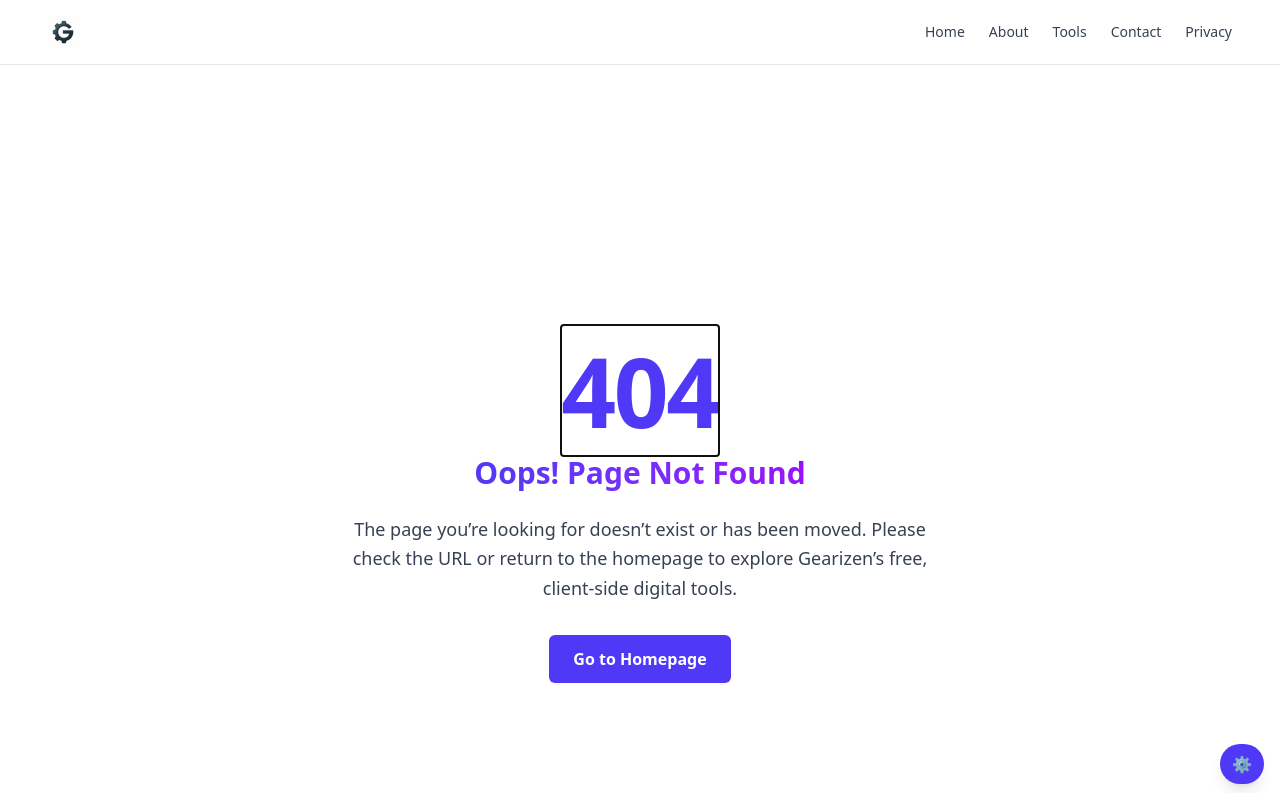
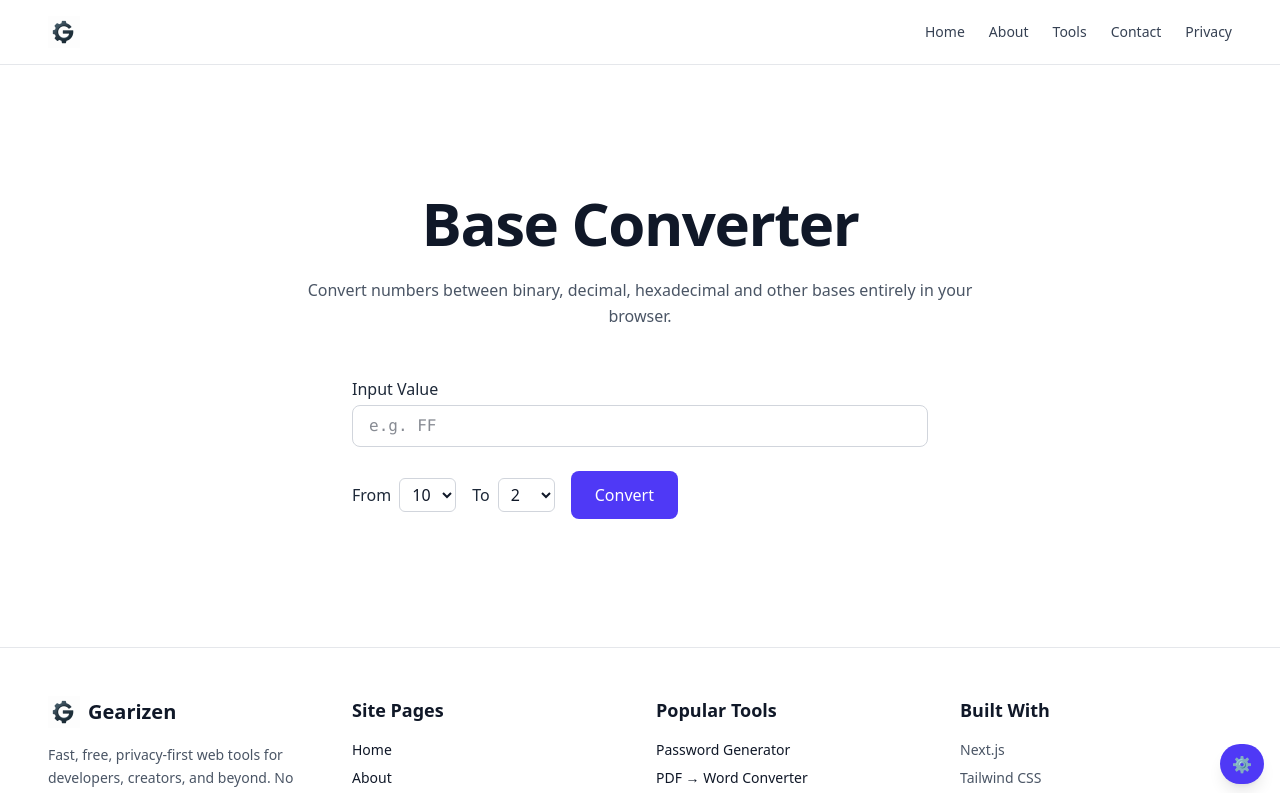
Before and after one commit to tahir-ozcan/gearizen, a Next.js app: page /tools/base-converter in a window 1280 px wide. Before the commit this address had no page. Shown: the top 793 px of the page. Built offline with nearby package versions, Linux system fonts and the light colour scheme.

Commit message:
feat: add number base converter tool

```diff
--- /dev/null
+++ b/app/tools/base-converter/base-converter-client.tsx
@@ -0,0 +1,133 @@
+"use client";
+
+import { useState } from "react";
+import { convertBase } from "../../../lib/convert-base";
+
+export default function BaseConverterClient() {
+  const [input, setInput] = useState("");
+  const [fromBase, setFromBase] = useState(10);
+  const [toBase, setToBase] = useState(2);
+  const [output, setOutput] = useState("");
+  const [error, setError] = useState<string | null>(null);
+
+  const handleConvert = () => {
+    setError(null);
+    try {
+      const result = convertBase(input.trim(), fromBase, toBase);
+      setOutput(result);
+    } catch (e) {
+      const msg = e instanceof Error ? e.message : "Conversion failed";
+      setError(msg);
+      setOutput("");
+    }
+  };
+
+  const copyOutput = async () => {
+    if (!output) return;
+    try {
+      await navigator.clipboard.writeText(output);
+      alert("✅ Copied to clipboard!");
+    } catch {
+      alert("❌ Copy failed.");
+    }
+  };
+
+  const baseOptions = Array.from({ length: 35 }, (_, i) => i + 2);
+
+  return (
+    <section
+      id="base-converter"
+      aria-labelledby="base-converter-heading"
+      className="container-responsive py-20 text-gray-900 antialiased selection:bg-indigo-200 selection:text-indigo-900"
+    >
+      <h1
+        id="base-converter-heading"
+        className="text-4xl sm:text-5xl md:text-6xl font-extrabold text-center mb-6 tracking-tight"
+      >
+        Base Converter
+      </h1>
+      <p className="text-center text-gray-600 mb-12 max-w-2xl mx-auto leading-relaxed">
+        Convert numbers between binary, decimal, hexadecimal and other bases entirely in your browser.
+      </p>
+
+      <div className="max-w-xl mx-auto space-y-6">
+        <div>
+          <label htmlFor="input-value" className="block mb-1 font-medium text-gray-800">
+            Input Value
+          </label>
+          <input
+            id="input-value"
+            value={input}
+            onChange={(e) => setInput(e.target.value)}
+            placeholder="e.g. FF"
+            className="input-base font-mono"
+          />
+        </div>
+
+        <div className="flex flex-wrap items-center gap-4">
+          <label className="flex items-center space-x-2">
+            <span className="font-medium text-gray-800">From</span>
+            <select
+              value={fromBase}
+              onChange={(e) => setFromBase(Number(e.target.value))}
+              className="border border-gray-300 rounded-md px-2 py-1 focus:outline-none focus:ring-2 focus:ring-indigo-500"
+            >
+              {baseOptions.map((b) => (
+                <option key={b} value={b}>
+                  {b}
+                </option>
+              ))}
+            </select>
+          </label>
+          <label className="flex items-center space-x-2">
+            <span className="font-medium text-gray-800">To</span>
+            <select
+              value={toBase}
+              onChange={(e) => setToBase(Number(e.target.value))}
+              className="border border-gray-300 rounded-md px-2 py-1 focus:outline-none focus:ring-2 focus:ring-indigo-500"
+            >
+              {baseOptions.map((b) => (
+                <option key={b} value={b}>
+                  {b}
+                </option>
+              ))}
+            </select>
+          </label>
+          <button
+            type="button"
+            onClick={handleConvert}
+            className="btn-primary"
+          >
+            Convert
+          </button>
+        </div>
+
+        {error && (
+          <p role="alert" className="text-red-600 text-sm">
+            {error}
+          </p>
+        )}
+
+        {output !== "" && (
+          <div>
+            <label htmlFor="output-value" className="block mb-1 font-medium text-gray-800">
+              Output Value
+            </label>
+            <input
+              id="output-value"
+              readOnly
+              value={output}
+              className="input-base font-mono bg-gray-50"
+            />
+            <button
+              onClick={copyOutput}
+              className="mt-4 px-4 py-2 bg-green-600 text-white rounded-md hover:bg-green-700 focus:outline-none focus:ring-2 focus:ring-green-500 text-sm font-medium"
+            >
+              Copy Result
+            </button>
+          </div>
+        )}
+      </div>
+    </section>
+  );
+}
--- /dev/null
+++ b/app/tools/base-converter/page.tsx
@@ -0,0 +1,58 @@
+import type { Metadata } from "next";
+import BaseConverterClient from "./base-converter-client";
+import BreadcrumbJsonLd from "@/app/components/BreadcrumbJsonLd";
+
+export const metadata: Metadata = {
+  metadataBase: new URL("https://gearizen.com"),
+  title: "Number Base Converter",
+  description:
+    "Convert numbers between different bases like binary, decimal and hexadecimal directly in your browser.",
+  keywords: [
+    "base converter",
+    "number base converter",
+    "binary converter",
+    "hex converter",
+    "radix converter",
+    "Gearizen tools",
+  ],
+  authors: [{ name: "Gearizen Team", url: "https://gearizen.com/about" }],
+  robots: { index: true, follow: true },
+  alternates: { canonical: "https://gearizen.com/tools/base-converter" },
+  openGraph: {
+    title: "Number Base Converter | Gearizen",
+    description:
+      "Convert numbers across binary, decimal, hexadecimal and more with Gearizen's client-side Base Converter.",
+    url: "https://gearizen.com/tools/base-converter",
+    siteName: "Gearizen",
+    locale: "en_US",
+    type: "website",
+    images: [
+      {
+        url: "/og-placeholder.svg",
+        width: 1200,
+        height: 630,
+        alt: "Gearizen Number Base Converter",
+      },
+    ],
+  },
+  twitter: {
+    card: "summary_large_image",
+    title: "Number Base Converter | Gearizen",
+    description:
+      "Convert numbers between any bases 2-36 entirely on your device with Gearizen.",
+    creator: "@gearizen",
+    images: ["/og-placeholder.svg"],
+  },
+};
+
+export default function BaseConverterPage() {
+  return (
+    <>
+      <BreadcrumbJsonLd
+        pageTitle="Number Base Converter"
+        pageUrl="https://gearizen.com/tools/base-converter"
+      />
+      <BaseConverterClient />
+    </>
+  );
+}
--- a/app/tools/tools-client.tsx
+++ b/app/tools/tools-client.tsx
@@ -35,6 +35,7 @@ import {
   Link as LinkIcon,
   Hash,
   Braces,
+  Calculator,
 } from "lucide-react";
 
 interface Tool {
@@ -228,6 +229,12 @@ const tools: Tool[] = [
     description: "Encode or decode URLs and query strings.",
   },
   {
+    href: "/tools/base-converter",
+    Icon: Calculator,
+    title: "Number Base Converter",
+    description: "Convert numbers between binary, decimal, hex and more.",
+  },
+  {
     href: "/tools/sha-hash-generator",
     Icon: Hash,
     title: "Hash Generator",
--- /dev/null
+++ b/lib/convert-base.ts
@@ -0,0 +1,42 @@
+const DIGITS = "0123456789ABCDEFGHIJKLMNOPQRSTUVWXYZ";
+
+function parseToBigInt(value: string, base: number): bigint {
+  let result = 0n;
+  for (const char of value.toUpperCase()) {
+    const digit = DIGITS.indexOf(char);
+    if (digit < 0 || digit >= base) {
+      throw new Error("Invalid digit for base " + base);
+    }
+    result = result * BigInt(base) + BigInt(digit);
+  }
+  return result;
+}
+
+function bigIntToString(value: bigint, base: number): string {
+  if (value === 0n) return "0";
+  let n = value;
+  let result = "";
+  const b = BigInt(base);
+  while (n > 0n) {
+    const digit = Number(n % b);
+    result = DIGITS[digit] + result;
+    n /= b;
+  }
+  return result;
+}
+
+/**
+ * Convert a number string from one base to another.
+ * Supports bases from 2 to 36 and arbitrary-length integers.
+ */
+export function convertBase(value: string, fromBase: number, toBase: number): string {
+  if (fromBase < 2 || fromBase > 36 || toBase < 2 || toBase > 36) {
+    throw new Error("Base must be between 2 and 36");
+  }
+  if (!value) return "0";
+  const negative = value.startsWith("-");
+  const digits = negative ? value.slice(1) : value;
+  const parsed = parseToBigInt(digits, fromBase);
+  const converted = bigIntToString(parsed, toBase);
+  return negative && converted !== "0" ? "-" + converted : converted;
+}
```
Also changed, not shown: 1 other file (tests, documents, lock files or other folders).
